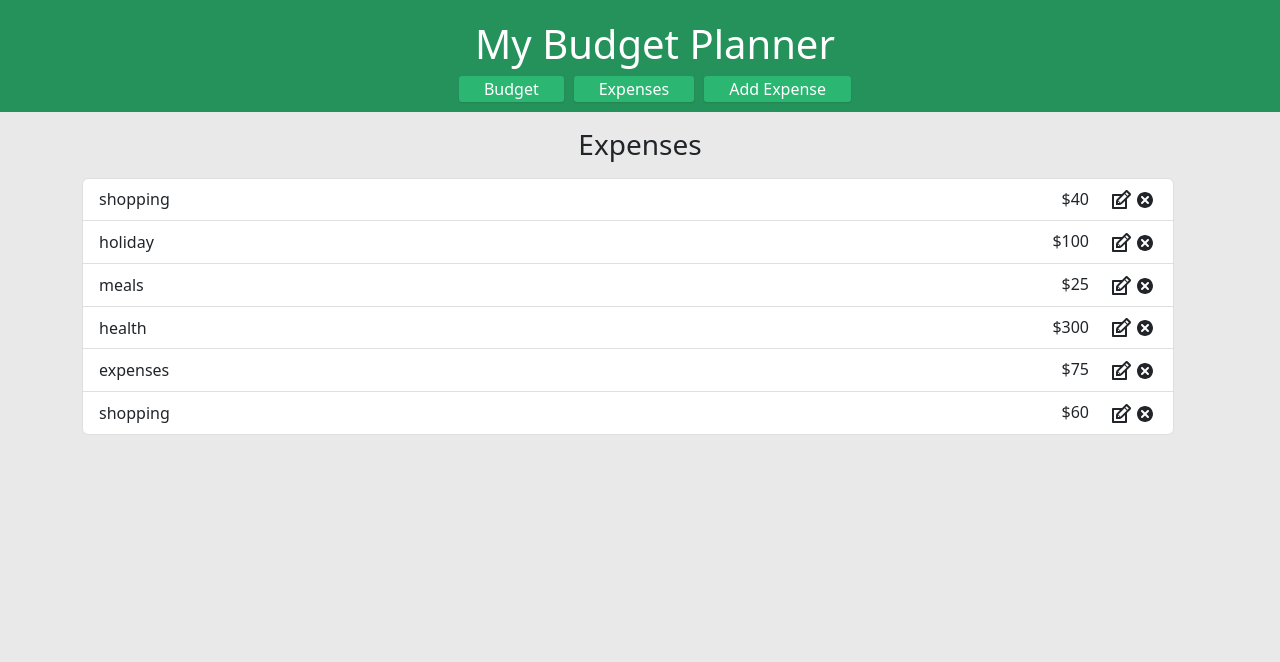
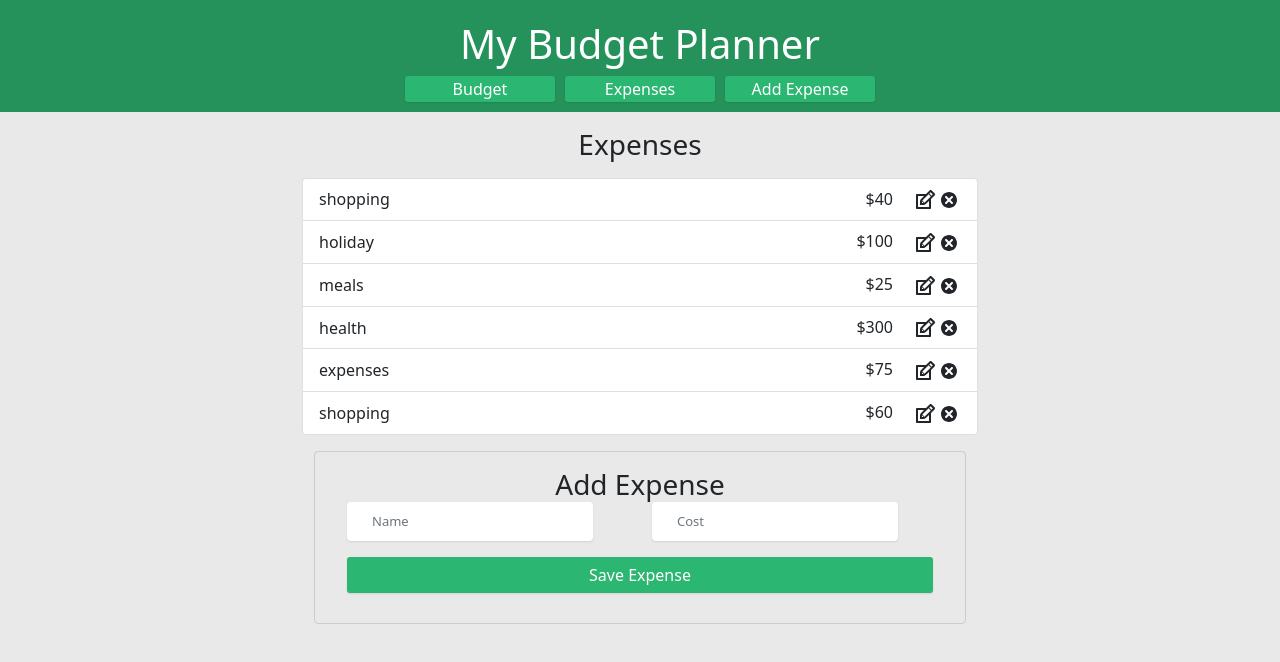
Before and after one commit to livnelson/phase-2-project, a React (Create React App) app in the folder budget/: page /Expenses in a window 1280 px wide. Shown: the top 662 px of the page. Built offline with nearby package versions, Linux system fonts and the light colour scheme.

Commit message:
styling / routing/ budgeting

```diff
--- a/budget/src/AddExpense.js
+++ b/budget/src/AddExpense.js
@@ -1,15 +1,9 @@
 import React from 'react'
-import AddExpenseForm from './AddExpenseForm'
-
 
 function AddExpense() {
   return (
     <div className="container">
-        <div className='row mt-3'>
-            <div className='col-sm'>
-                <AddExpenseForm />
-            </div>
-        </div>
+       Need Something New Here
     </div>
   )
 }
--- a/budget/src/AddExpenseForm.js
+++ b/budget/src/AddExpenseForm.js
@@ -43,6 +43,7 @@ const AddExpenseForm = ({ handleEdit }) => {
 						onChange={(event) => setName(event.target.value)}
 					></input>
 				</div>
+				<br />
 				<div className='col-sm'>
 					{/* <label for='cost'></label> */}
 					<input
--- a/budget/src/Expenses.js
+++ b/budget/src/Expenses.js
@@ -1,5 +1,7 @@
 import React from 'react'
 import ExpenseList from './ExpenseList';
+import AddExpenseForm from './AddExpenseForm'
+
 
 function Expenses() {
 
@@ -10,6 +12,11 @@ function Expenses() {
             <div className='col-sm'>
                 <ExpenseList />
             </div>
+            <div className='row mt-3'>
+                <div className='col-sm'>
+                    <AddExpenseForm />
+                </div>
+            </div>
         </div>
     </div>
   )
--- a/budget/src/form.css
+++ b/budget/src/form.css
@@ -1,11 +1,23 @@
 #expense-form {
     max-width: 740px;
-    padding: 12px 20px;
-    margin: 8px 0;
+    padding-left: 20px;
+    padding-right: 20px;
+    padding-bottom: 30px;
     border: 1px solid #ccc;
     border-radius: 4px;
     box-sizing: border-box;
-    padding-bottom: 30px;
+    margin: auto;
+    margin: auto;
+    align-items: center;
+    justify-items: center !important;
+}
+
+.list-group {
+    max-width: 740px;
+    border: 0;
+    border-radius: 4px;
+    box-sizing: border-box;
+    margin: auto;
 }
 
 .btn {
@@ -29,6 +41,7 @@
 
 .form-control {
     width:auto;
+    display: grid;
     margin-top: 0;
     padding-top: 10px;
     padding-bottom: 10px;
@@ -42,6 +55,15 @@
     box-shadow: 0 1px 2px rgba(0, 0, 0, 0.1);
 }
 
-.col-sm{
+.mt-3{
+    max-width: 700px;
+    display: grid;
+    margin: auto;
     align-items: center;
+    justify-items: center !important;
 }
+
+.col-sm {
+    align-content: center;
+    justify-content: center !important;
+}
--- a/budget/src/global.css
+++ b/budget/src/global.css
@@ -31,6 +31,7 @@ body {
     border: 0;
     border-radius: 4px;
     box-shadow: 0 1px 2px rgba(0, 0, 0, 0.1);
+    width: 100%;
 }
 
 .alert-success{
@@ -40,6 +41,7 @@ body {
     border: 0;
     border-radius: 4px;
     box-shadow: 0 1px 2px rgba(0, 0, 0, 0.1);
+    width: 100%;
 }
 
 .alert-primary{
@@ -49,6 +51,7 @@ body {
     border: 0;
     border-radius: 4px;
     box-shadow: 0 1px 2px rgba(0, 0, 0, 0.1);
+    width: 100%;
 }
 
 .container {
@@ -56,3 +59,7 @@ body {
     align-content: center;
     justify-content: center;
 }
+
+.row {
+    width: 100%;
+}
--- a/budget/src/menu.css
+++ b/budget/src/menu.css
@@ -4,12 +4,15 @@
     background-color: #24925a;
     padding-top: 20px;
     padding-bottom: 10px;
-    padding-left: 30px;
     color: #ffffff;
     text-align: center;
+    margin: auto;
+    align-content: center;
+    justify-items: center !important;
 }
 
 button {
+    width: 150px;
     color: white;
     background: #2bb671;
     padding-left: 25px;
```
